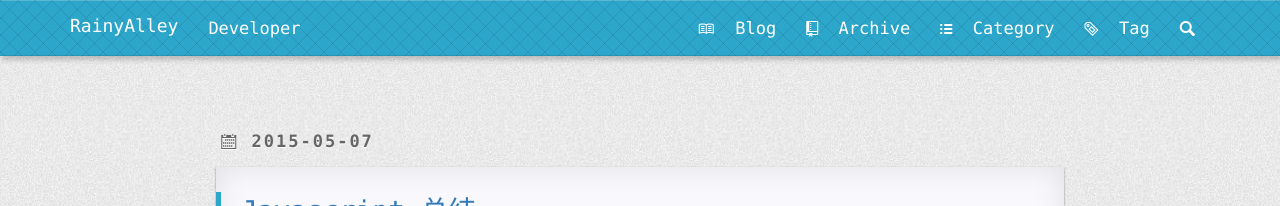
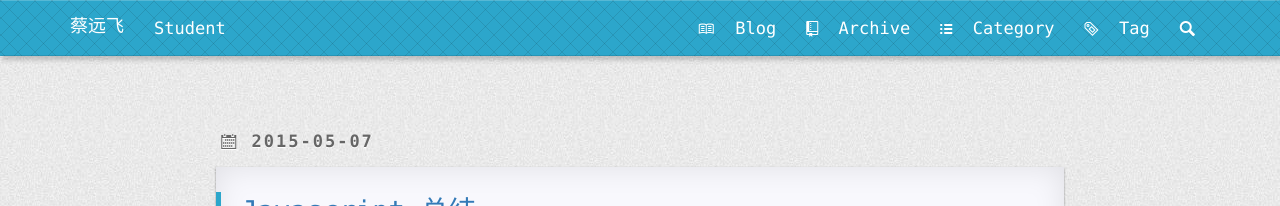
Before and after one commit to caiyuanfei/caiyuanfei.github.io, a Jekyll site: the page built from index.html, in a window 1280 px wide and 900 px high. Shown: the top 206 px of the window. Built offline with Jekyll 4.4.1, drawn with Linux system fonts in a browser that asks for light colours; nearby versions of some CDN libraries; Markdown is read by kramdown in place of the engine named in the settings; the list of posts is cut into pages by our own code; comment, search, counter and statistics services are not loaded.

Commit message:
change -config

```diff
--- a/_config.yml
+++ b/_config.yml
@@ -27,10 +27,10 @@ paginate_path: ":num"
 
 baseurl: ""
 
-title: "RainyAlley"
-email: "dubuyuye@yeah.net"
-description: "Developer"
-github_username:  "dubuyuye"
+title: "蔡远飞"
+email: "995624442@qq.com"
+description: "Student"
+github_username:  "caiyuanfei"
 
 url: "http://blog.rainyalley.com"
 imgrepo: "http://blog.rainyalley.com/static/img"
```
